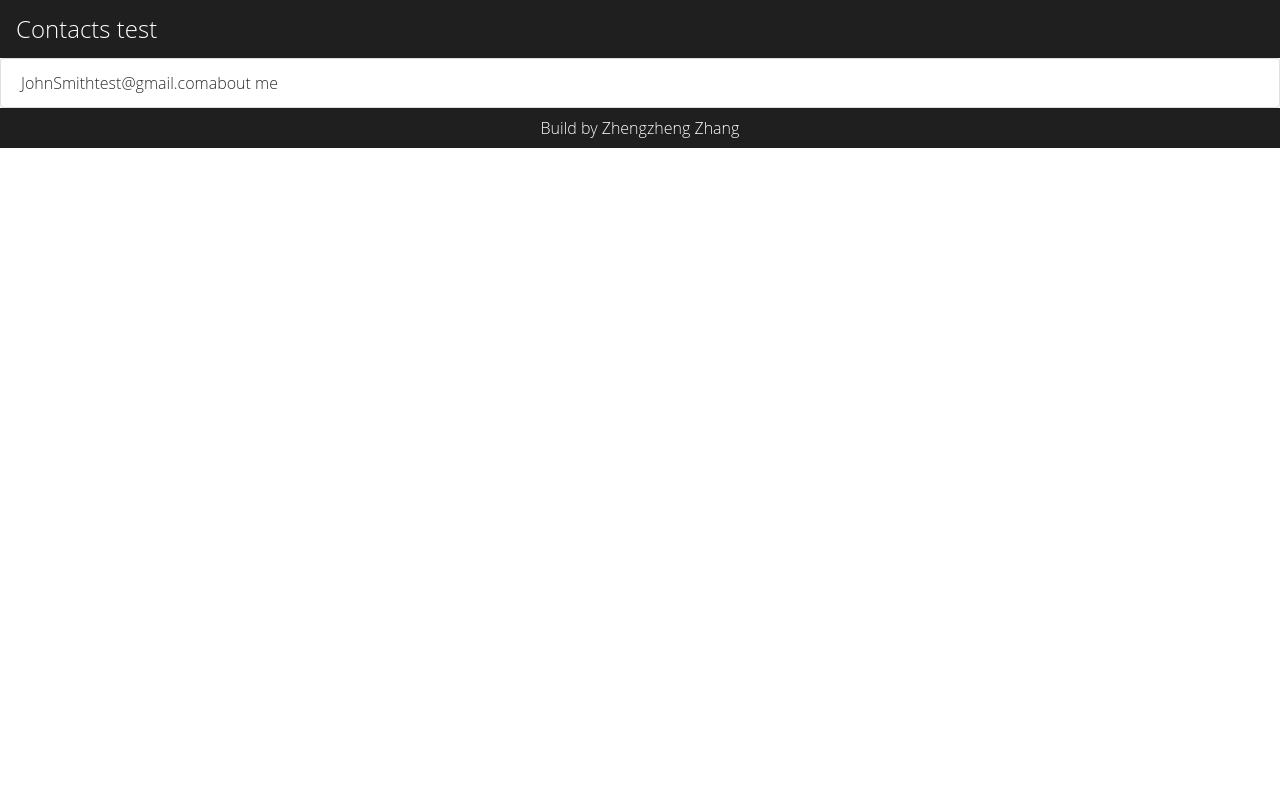
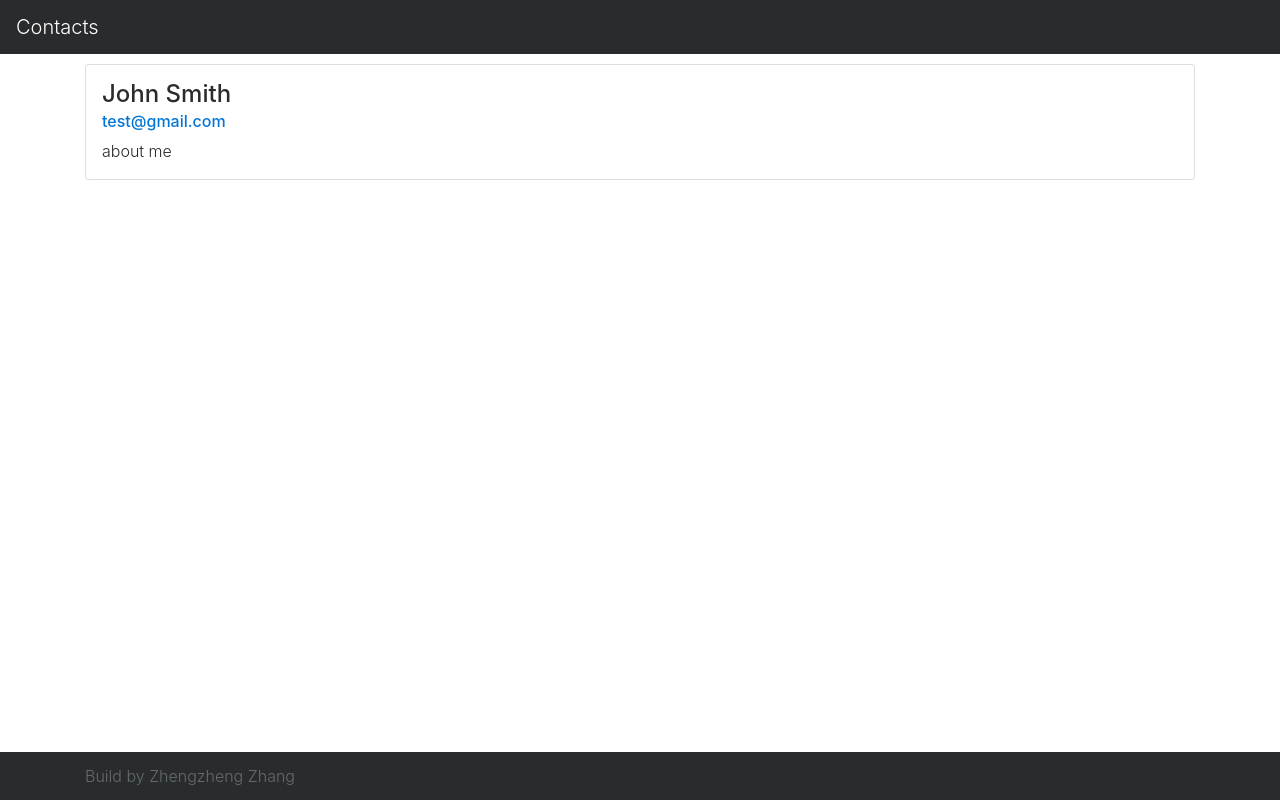
Before and after one commit to tychio/vue-contacts, a Vue app: page / in a window 1280 px wide. Built offline with nearby package versions, Linux system fonts and the light colour scheme.

Commit message:
ZZ - refactor template and style based on bootstrap

```diff
--- a/package.json
+++ b/package.json
@@ -46,10 +46,11 @@
     "node-sass": "^4.5.0",
     "phantomjs-prebuilt": "^2.1.14",
     "postcss-loader": "^1.3.1",
-    "sass-loader": "^6.0.1",
+    "sass-loader": "^6.0.3",
     "style-loader": "^0.13.1",
     "vue-loader": "^11.1.0",
     "vue-resource": "^1.2.1",
+    "vue-style-loader": "^2.0.3",
     "vue-template-compiler": "^2.1.10",
     "webpack": "^2.2.1",
     "webpack-fail-plugin": "^1.0.5"
--- a/src/app/components/Contact.vue
+++ b/src/app/components/Contact.vue
@@ -1,9 +1,12 @@
 <template>
-<div>
-    <span>{{people.firstName}}</span>
-    <span>{{people.lastName}}</span>
-    <span>{{people.email}}</span>
-    <span>{{people.description}}</span>
+<div class="card">
+    <div class="card-block">
+        <h4 class="card-title">{{people.firstName}}&nbsp;{{people.lastName}}</h4>
+        <h6 class="card-subtitle mb-2 text-muted">
+            <a :href="'mailto:'+ people.email">{{people.email}}</a>
+        </h6>
+        <div class="card-text">{{people.description}}</div>
+    </div>
 </div>
 </template>
 
@@ -29,3 +32,20 @@ export default {
     }
 }
 </script>
+
+<style lang="scss">
+    .card {
+        margin-bottom: 1rem;
+
+    }
+
+    .card-block {
+        padding: 0.5rem;
+    }
+
+    @media (min-width: 768px) {
+        .card-block {
+            padding: 1rem;
+        }
+    }
+</style>
--- a/src/app/components/Contacts.vue
+++ b/src/app/components/Contacts.vue
@@ -1,6 +1,6 @@
 <template>
 <ul class="list-group">
-    <li class="list-group-item" v-for="contact in contacts">
+    <li v-for="contact in contacts">
         <contact v-bind:info="contact"></contact>
     </li>
 </ul>
--- a/src/app/components/Footer.vue
+++ b/src/app/components/Footer.vue
@@ -1,6 +1,8 @@
 <template>
-  <footer class="footer">
-    <a href="http://www.tych.io" target="_blank">Build by Zhengzheng Zhang</a>
+  <footer class="footer bg-inverse">
+    <div class="container">
+      <a href="http://www.tych.io" target="_blank" class="text-muted">Build by Zhengzheng Zhang</a>
+    </div>
   </footer>
 </template>
 
@@ -9,3 +11,13 @@ export default {
   name: 'Footer'
 };
 </script>
+
+<style lang="scss">
+.footer {
+  position: absolute;
+  bottom: 0;
+  width: 100%;
+  height: 3rem;
+  line-height: 3rem;
+}
+</style>
--- a/src/app/components/Header.vue
+++ b/src/app/components/Header.vue
@@ -1,11 +1,7 @@
 <template>
-  <header class="header">
-    <h1 class="header-title">
-      <a href="https://github.com/tychio/contacts-test" target="_blank">
-        Contacts test
-      </a>
-    </h1>
-  </header>
+  <nav class="navbar navbar-toggleable-md navbar-inverse bg-inverse fixed-top">
+    <a class="navbar-brand" href="https://github.com/tychio/contacts-test" target="_blank">Contacts</a>
+  </nav>
 </template>
 
 <script>
--- a/src/app/components/Main.vue
+++ b/src/app/components/Main.vue
@@ -1,5 +1,5 @@
 <template>
-<main>
+<main class="container">
   <contacts></contacts>
 </main>
 </template>
--- a/src/app/containers/App.vue
+++ b/src/app/containers/App.vue
@@ -1,9 +1,9 @@
 <template>
-  <div id="root">
-    <header-component></header-component>
-    <main-component></main-component>
-    <footer-component></footer-component>
-  </div>
+<body id="root">
+  <header-component></header-component>
+  <main-component></main-component>
+  <footer-component></footer-component>
+</body>
 </template>
 
 <script>
--- a/src/index.scss
+++ b/src/index.scss
@@ -1,6 +1,6 @@
-html, body, #root {
-  margin: 0;
-  height: 100%;
+html {
+  position: relative;
+  min-height: 100%;
   font-family: 'Open Sans', sans-serif;
 }
 
@@ -9,7 +9,6 @@ body, h1, h2, h3 {
 }
 
 a {
-  color: white;
   text-decoration: none;
 
   &:hover {
@@ -17,96 +16,10 @@ a {
   }
 }
 
-.main-container {
-  display: flex;
-  flex-direction: column;
-  min-height: 100%;
-}
-.main {
-  flex: 1;
-  display: flex;
-  flex-direction: column;
+ul li {
+  list-style: none;
 }
 
-.header {
-  display: flex;
-  align-items: center;
-  background-color: #1f1f1f;
+#root {
+  padding: 4rem 0;
 }
-.header-title {
-  flex: 1;
-  font-size: 1.5rem;
-  margin: 1rem;
-}
-.header-date {
-  flex: 1;
-  text-align: right;
-  margin: 1rem;
-  white: white;
-}
-
-.title {
-  display: flex;
-  flex-direction: column;
-  align-items: center;
-  padding: 1rem;
-  background-color: #cf4646;
-  color: white;
-}
-.title-h1 {
-  font-weight: 300;
-  font-size: 4rem;
-  margin: 1rem;
-}
-.title-logo {
-  height: 12rem;
-  background-color: white;
-  border-radius: 1rem;
-  margin: 1rem;
-}
-.title-h2 {
-  font-weight: 300;
-  font-size: 2rem;
-  margin: .5rem;
-}
-
-.footer {
-  padding: 0.5rem;
-  font-size: 1rem;
-  background-color: #1f1f1f;
-  text-align: center;
-  color: white;
-}
-
-.techs-container {
-  margin: 1rem;
-}
-.techs-h2 {
-  font-weight: 300;
-  font-size: 1.5rem;
-}
-.techs {
-  display: flex;
-  flex-direction: row;
-  flex-wrap: wrap;
-  justify-content: space-around;
-}
-
-.tech {
-  height: 15rem;
-  width: 15rem;
-  border: 1px solid lightgray;
-  border-radius: 1rem;
-  margin: 1rem;
-  padding: 1rem;
-}
-.tech-logo {
-  width: 5rem;
-  height: 5rem;
-  float: right;
-  margin: 0 0 .5rem .5rem;
-}
-.tech-h3 {
-  font-size: 1.5rem;
-  margin: 0 0 2rem 0;
-}
```
Also changed, not shown: conf/webpack-dist.conf.js (+6 -3 lines), conf/webpack-test.conf.js (+15 -3 lines), conf/webpack.conf.js (+6 -3 lines).
